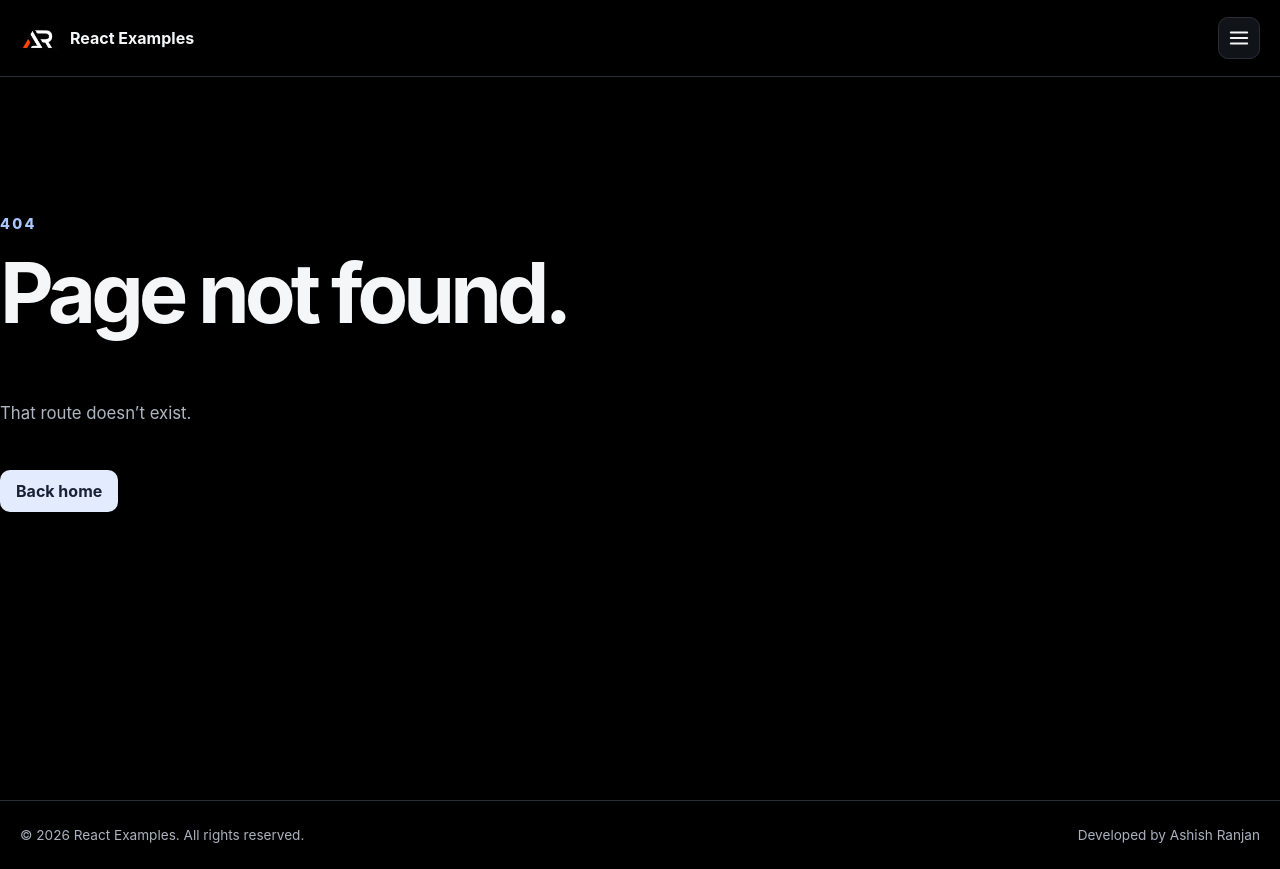
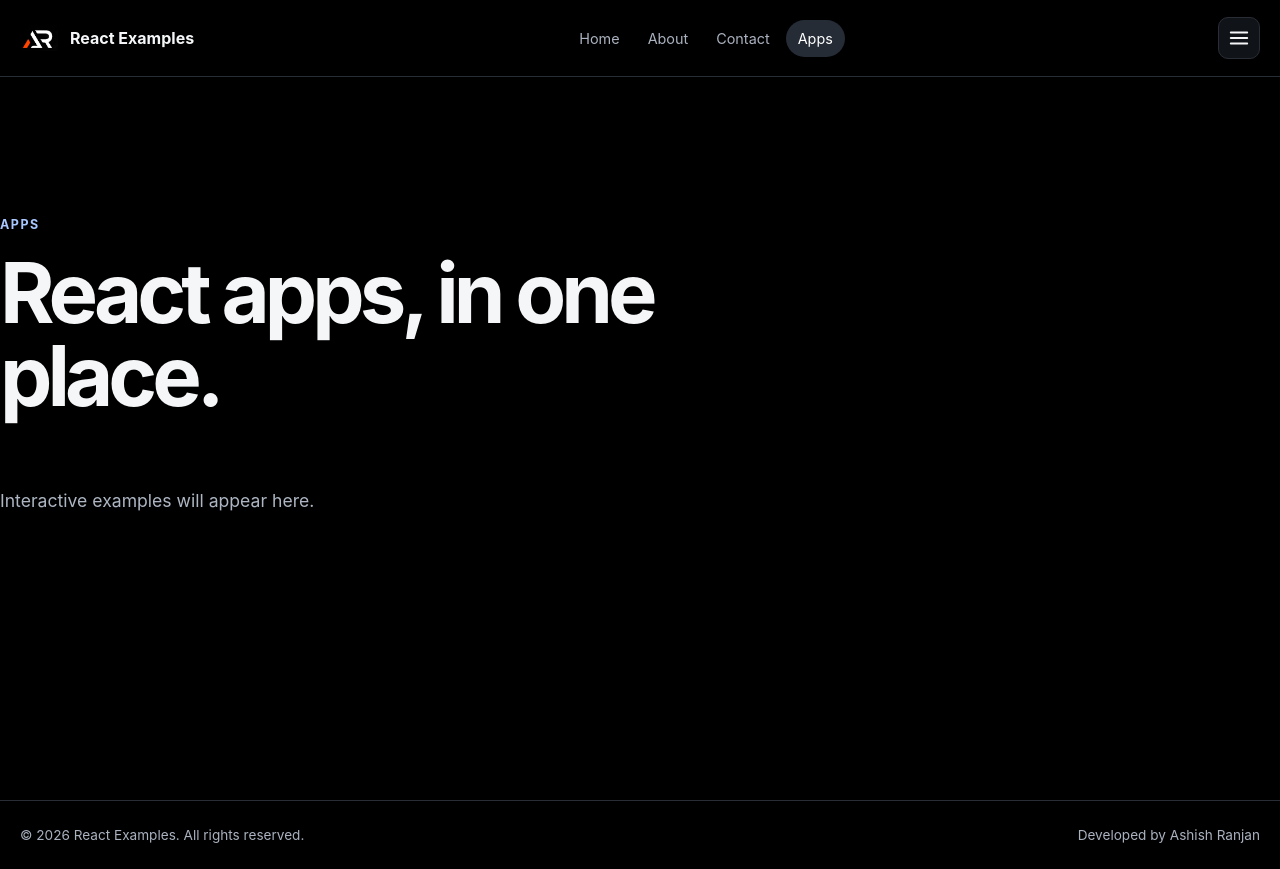
Before and after one commit to a2rp/react-examples, a React (Vite) app: page /apps in a window 1280 px wide. Before the commit this address had no page. Built offline with nearby package versions, Linux system fonts and the light colour scheme.

Commit message:
Add Apps navigation and page

```diff
--- a/src/AppRoutes.jsx
+++ b/src/AppRoutes.jsx
@@ -4,6 +4,7 @@ import { Route, Routes, useLocation } from "react-router-dom";
 import Spinner from "./components/spinner";
 
 const HomePage = lazy(() => import("./pages/home"));
+const AppsPage = lazy(() => import("./pages/apps"));
 const AboutPage = lazy(() => import("./pages/about"));
 const ContactPage = lazy(() => import("./pages/contact"));
 const NotFoundPage = lazy(() => import("./pages/not-found"));
@@ -15,6 +16,7 @@ function AppRoutes() {
         <Suspense fallback={<Spinner />} key={location.pathname}>
             <Routes>
                 <Route path="/" element={<HomePage />} />
+                <Route path="/apps" element={<AppsPage />} />
                 <Route path="/about" element={<AboutPage />} />
                 <Route path="/contact" element={<ContactPage />} />
                 <Route path="*" element={<NotFoundPage />} />
--- a/src/components/header/index.jsx
+++ b/src/components/header/index.jsx
@@ -9,6 +9,8 @@ function Header() {
     const menuButtonRef = useRef(null);
     const closeButtonRef = useRef(null);
     const menuPanelRef = useRef(null);
+    const getPrimaryLinkClassName = ({ isActive }) =>
+        isActive ? `${styles.primaryLink} ${styles.active}` : styles.primaryLink;
 
     useEffect(() => {
         if (!isMenuOpen) {
@@ -80,6 +82,21 @@ function Header() {
                     <span>React Examples</span>
                 </NavLink>
 
+                <nav className={styles.primaryNavigation} aria-label="Main navigation">
+                    <NavLink to="/" end className={getPrimaryLinkClassName}>
+                        Home
+                    </NavLink>
+                    <NavLink to="/about" className={getPrimaryLinkClassName}>
+                        About
+                    </NavLink>
+                    <NavLink to="/contact" className={getPrimaryLinkClassName}>
+                        Contact
+                    </NavLink>
+                    <NavLink to="/apps" className={getPrimaryLinkClassName}>
+                        Apps
+                    </NavLink>
+                </nav>
+
                 <button
                     ref={menuButtonRef}
                     className={styles.menuButton}
@@ -131,6 +148,9 @@ function Header() {
                             <NavLink to="/contact" className={styles.navLink} onClick={closeMenu}>
                                 Contact
                             </NavLink>
+                            <NavLink to="/apps" className={styles.navLink} onClick={closeMenu}>
+                                Apps
+                            </NavLink>
                         </nav>
                     </div>
                 </div>
--- a/src/components/header/style.module.css
+++ b/src/components/header/style.module.css
@@ -53,6 +53,35 @@
                     flex-basis: 32px;
                     width: 32px;
                     height: 32px;
+                }
+            }
+        }
+
+        .primaryNavigation {
+            display: flex;
+            align-items: center;
+            gap: 4px;
+
+            @media (max-width: 760px) {
+                display: none;
+            }
+
+            .primaryLink {
+                padding: 10px 12px;
+                border-radius: 999px;
+                color: #aab2bf;
+                font-size: 0.9rem;
+                transition: background-color 160ms ease, color 160ms ease;
+
+                &:hover,
+                &.active {
+                    background: #252c35;
+                    color: #ffffff;
+                }
+
+                &:focus-visible {
+                    outline: 2px solid #a8c7ff;
+                    outline-offset: 3px;
                 }
             }
         }
--- /dev/null
+++ b/src/pages/apps/index.jsx
@@ -0,0 +1,13 @@
+import styles from "./style.module.css";
+
+function AppsPage() {
+    return (
+        <section className={styles.page}>
+            <span className={styles.eyebrow}>Apps</span>
+            <h1>React apps, in one place.</h1>
+            <p>Interactive examples will appear here.</p>
+        </section>
+    );
+}
+
+export default AppsPage;
--- /dev/null
+++ b/src/pages/apps/style.module.css
@@ -0,0 +1,28 @@
+.page {
+    max-width: 760px;
+    padding: clamp(72px, 12vw, 136px) 0;
+
+    .eyebrow {
+        color: #a8c7ff;
+        font-size: 0.78rem;
+        font-weight: 700;
+        letter-spacing: 0.12em;
+        text-transform: uppercase;
+    }
+
+    h1 {
+        margin-top: 18px;
+        color: #f4f6f8;
+        font-size: clamp(2.8rem, 7vw, 5.2rem);
+        letter-spacing: -0.06em;
+        line-height: 1;
+    }
+
+    p {
+        max-width: 560px;
+        margin-top: 22px;
+        color: #adb6c2;
+        font-size: 1.1rem;
+        line-height: 1.7;
+    }
+}
```
